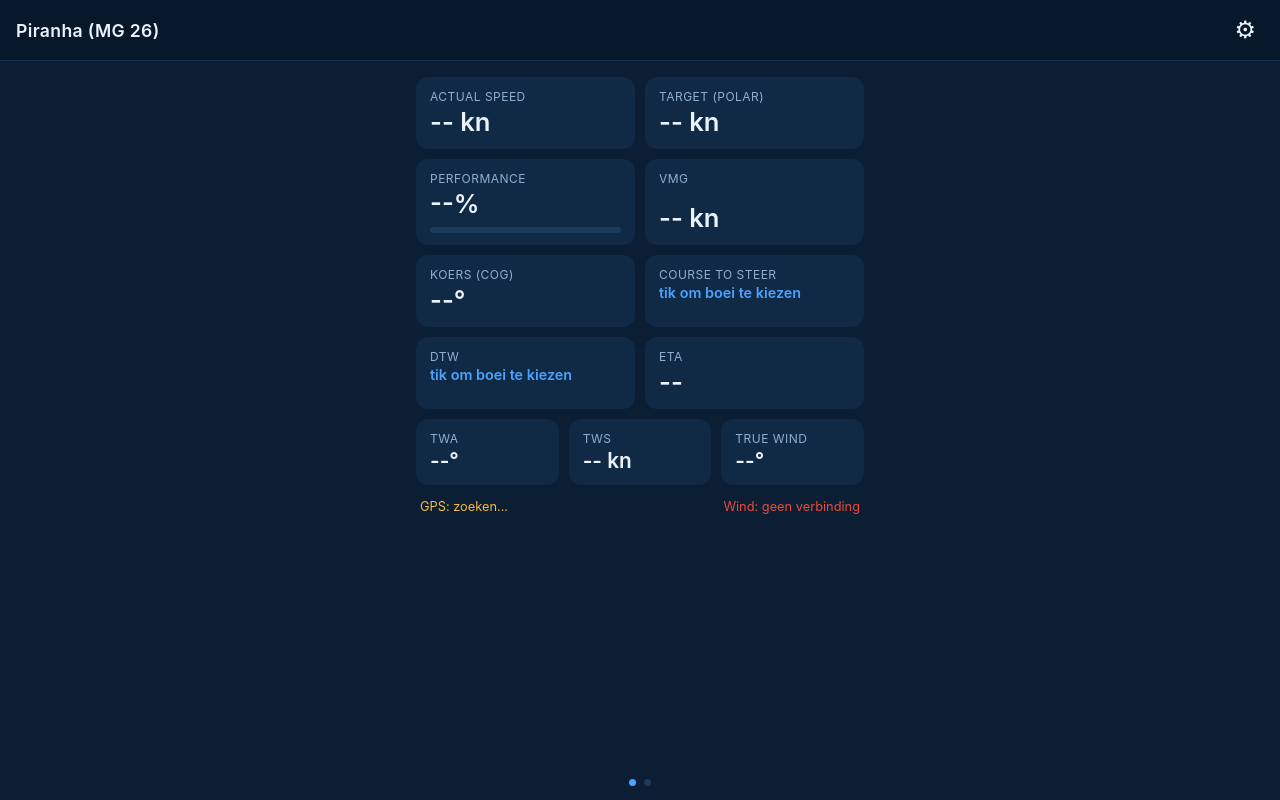
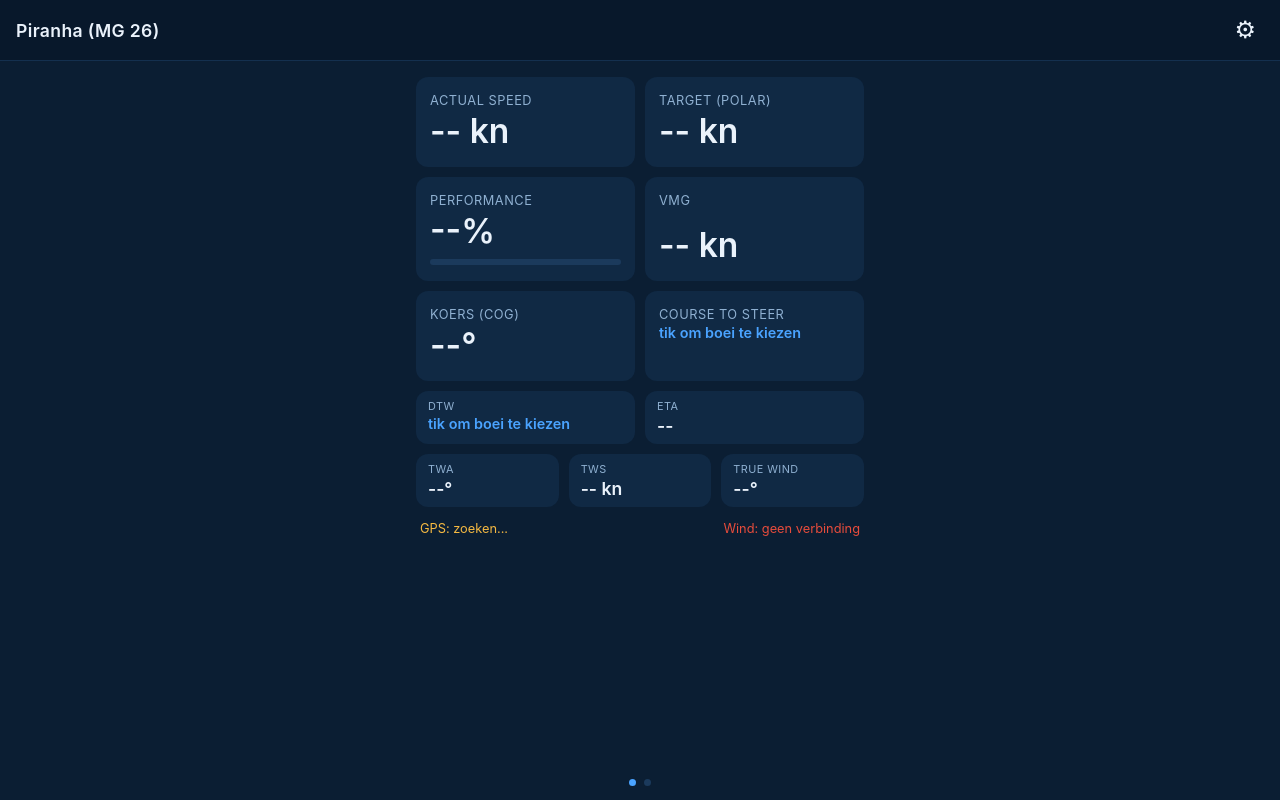
Before and after one commit to Jdb1993-dev/Sailingperformance, a website: page index.html in a window 1280 px wide. Drawn offline with nearby package versions, Linux system fonts and the light colour scheme; no server answers.

Commit message:
Maak bovenste 6 tegels groter, onderste 5 (DTW/ETA/wind) kleiner
- .tile-lg voor Actual speed, Target, Performance, VMG, Koers, Course to Steer.
- .tile-sm voor DTW, ETA, TWA, TWS, True wind.
- Fix: 'tik om boei te kiezen'-prompt in de (nu grote) Course to Steer/DTW-tegels
  bleef klein via een specifieke .tile-value.prompt override na de lg/sm-regels.

```diff
--- a/index.html
+++ b/index.html
@@ -28,52 +28,55 @@
     <section class="screen" id="screenPerformance">
       <div class="screen-inner">
         <section class="grid">
-          <div class="tile">
+          <div class="tile tile-lg">
             <div class="tile-label">Actual speed</div>
             <div class="tile-value" id="sogValue">-- kn</div>
           </div>
-          <div class="tile">
+          <div class="tile tile-lg">
             <div class="tile-label">Target (Polar)</div>
             <div class="tile-value" id="targetValue">-- kn</div>
           </div>
-          <div class="tile">
+          <div class="tile tile-lg">
             <div class="tile-label">Performance</div>
             <div class="tile-value" id="perfValue">--%</div>
             <div class="perf-bar-track"><div class="perf-bar-fill" id="perfBarFill"></div></div>
           </div>
-          <div class="tile">
+          <div class="tile tile-lg">
             <div class="tile-label">VMG</div>
             <div class="tile-trend" id="vmgTrend"></div>
             <div class="tile-value" id="vmgValue">-- kn</div>
           </div>
-          <div class="tile">
+          <div class="tile tile-lg">
             <div class="tile-label">Koers (COG)</div>
             <div class="tile-value" id="cogValue">--&deg;</div>
           </div>
-          <div class="tile tile-tappable" id="ctsTile">
+          <div class="tile tile-lg tile-tappable" id="ctsTile">
             <div class="tile-label">Course to Steer</div>
             <div class="tile-value" id="ctsValue">--&deg;</div>
           </div>
-          <div class="tile tile-tappable" id="dtwTile">
+        </section>
+
+        <section class="grid">
+          <div class="tile tile-sm tile-tappable" id="dtwTile">
             <div class="tile-label">DTW</div>
             <div class="tile-value" id="dtwValue">-- nm</div>
           </div>
-          <div class="tile">
+          <div class="tile tile-sm">
             <div class="tile-label">ETA</div>
             <div class="tile-value" id="etaValue">--</div>
           </div>
         </section>
 
         <section class="grid cols-3">
-          <div class="tile">
+          <div class="tile tile-sm">
             <div class="tile-label">TWA</div>
             <div class="tile-value" id="twaValue">--&deg;</div>
           </div>
-          <div class="tile">
+          <div class="tile tile-sm">
             <div class="tile-label">TWS</div>
             <div class="tile-value" id="twsValue">-- kn</div>
           </div>
-          <div class="tile">
+          <div class="tile tile-sm">
             <div class="tile-label">True wind</div>
             <div class="tile-value" id="twdValue">--&deg;</div>
           </div>
--- a/style.css
+++ b/style.css
@@ -146,6 +146,17 @@ input[type="time"] {
 .tile-value { font-size: 1.6rem; font-weight: 600; margin-top: 2px; }
 .grid.cols-3 .tile-value { font-size: 1.3rem; }
 .tile-value.prompt { font-size: 0.9rem; font-weight: 600; color: #4aa3ff; }
+
+.tile-lg { padding: 16px 14px; }
+.tile-lg .tile-label { font-size: 0.8rem; }
+.tile-lg .tile-value { font-size: 2.1rem; }
+
+.tile-sm { padding: 8px 12px; }
+.tile-sm .tile-label { font-size: 0.68rem; }
+.tile-sm .tile-value { font-size: 1.1rem; }
+.grid.cols-3 .tile-sm .tile-value { font-size: 1.1rem; }
+
+.tile-value.prompt { font-size: 0.9rem; }
 .tile-trend { font-size: 0.75rem; font-weight: 600; height: 0.9rem; line-height: 0.9rem; }
 .tile-trend.up { color: #3cc26e; }
 .tile-trend.down { color: #e74c3c; }
```
